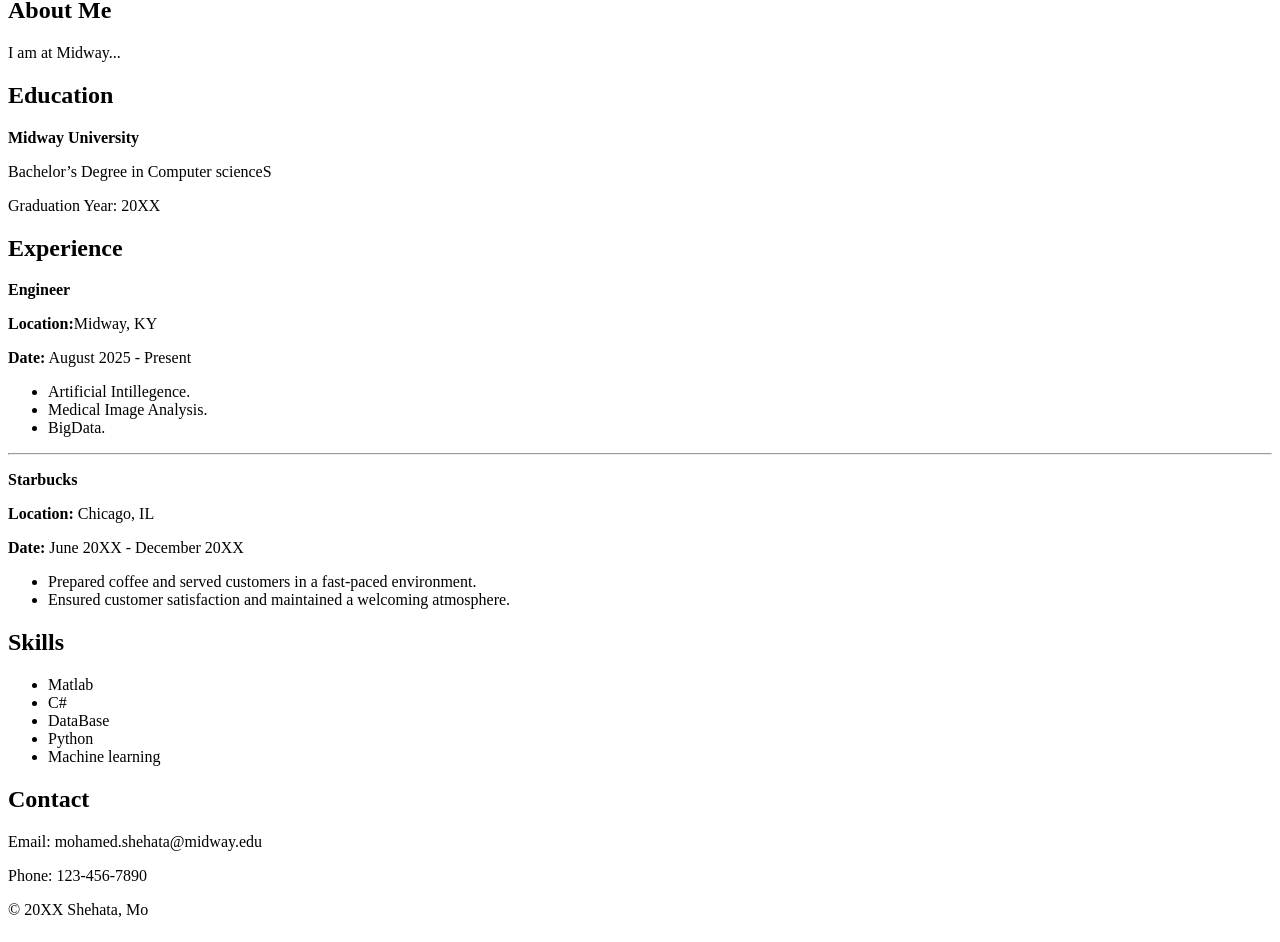
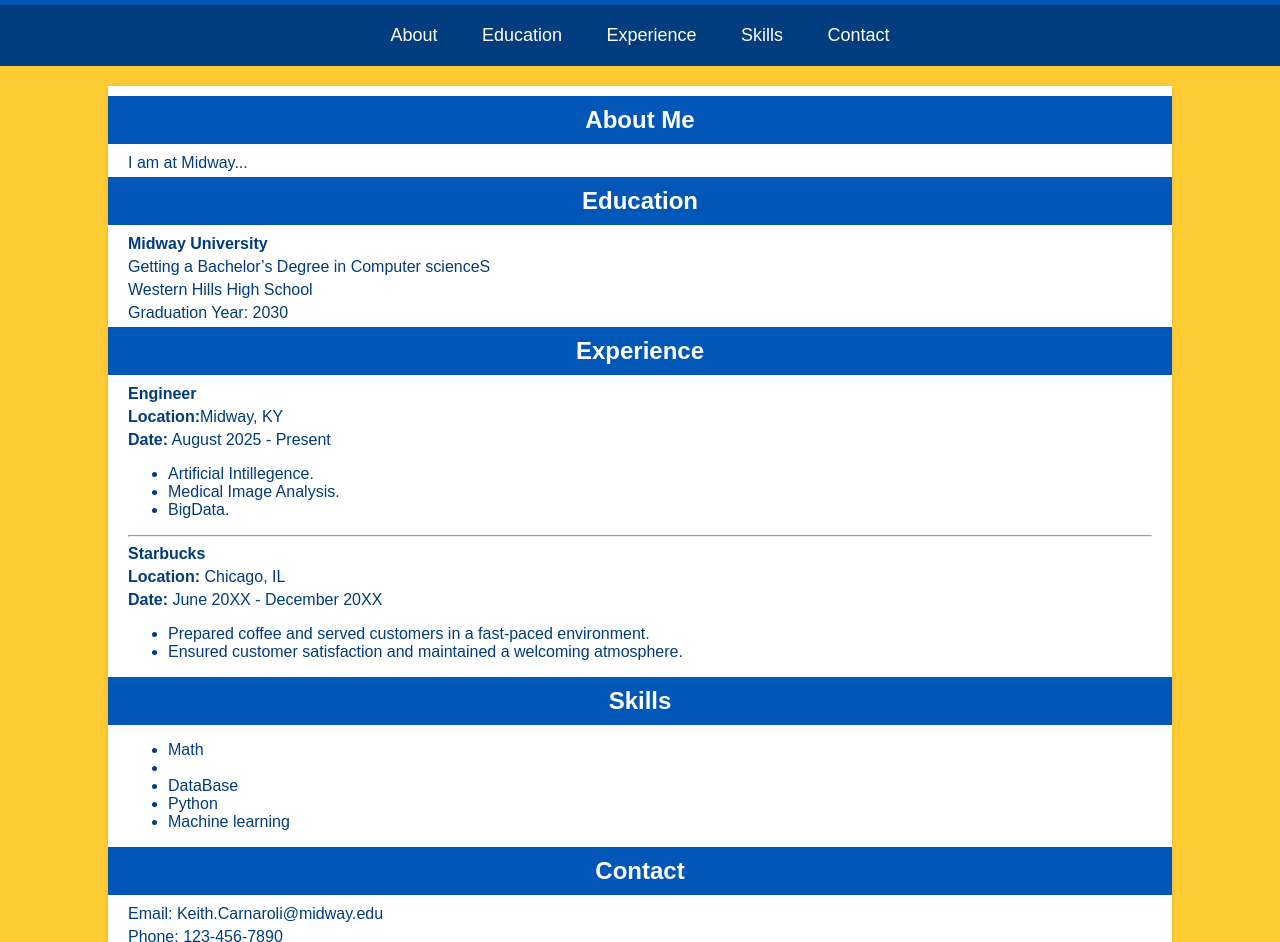
Before and after one commit to Keith-Carnaroli/KeithCarnaroli.github.io, a plain HTML site: page Index.html in a window 1280 px wide. Shown: the part 67-1009 px from the top of the page. Drawn offline with Linux system fonts and the light colour scheme.

Commit message:
Update Index.html

```diff
--- a/Index.html
+++ b/Index.html
@@ -1,12 +1,97 @@
-
 
 <!DOCTYPE html>
 <html lang="en">
 <head>
     <meta charset="UTF-8">
     <meta name="viewport" content="width=device-width, initial-scale=1">
-    <title>Mohamed Shehata - CV</title>
-    <link rel="stylesheet" href="styles.css">
+    <title>Keith Carnaroli - CV</title>
+   	 <style>
+/* Colors inspired by the uploaded logo */
+:root {
+    --primary-blue: #0057b8;
+    --primary-yellow: #ffcc33;
+    --white: #ffffff;
+    --dark-blue: #003c7e;
+}
+
+/* General Styling */
+body {
+    font-family: Arial, sans-serif;
+    margin: 0;
+    padding: 0;
+    background-color: var(--primary-yellow);
+    color: var(--dark-blue);
+}
+
+/* Header */
+.header {
+    background-color: var(--primary-blue);
+    color: var(--white);
+    padding: 20px;
+    text-align: center;
+    font-size: 28px;
+    font-weight: bold;
+}
+
+/* Navigation Bar */
+.navbar {
+    background-color: var(--dark-blue);
+    overflow: hidden;
+    text-align: center;
+    padding: 10px 0;
+}
+
+.navbar a {
+    color: var(--white);
+    text-decoration: none;
+    padding: 10px 20px;
+    display: inline-block;
+    font-size: 18px;
+}
+
+.navbar a:hover {
+    background-color: var(--primary-yellow);
+    color: var(--dark-blue);
+}
+
+/* Main Container */
+.container {
+    width: 80%;
+    margin: auto;
+    background: var(--white);
+    padding: 20px;
+    margin-top: 20px;
+    box-shadow: 0 0 5px rgba(0, 0, 0, 0.1);
+}
+
+/* Section Titles */
+h2 {
+    background-color: var(--primary-blue);
+    color: var(--white);
+    padding: 10px;
+    margin: -20px -20px 10px;
+    text-align: center;
+}
+
+/* Sections */
+.section {
+    padding: 10px 0;
+}
+
+.section p {
+    margin: 5px 0;
+}
+
+/* Footer */
+.footer {
+    text-align: center;
+    background-color: var(--dark-blue);
+    color: var(--white);
+    padding: 10px;
+    margin-top: 20px;
+}
+
+  	 </style>
 </head>
 <body>
 
@@ -18,7 +103,6 @@
         <a href="#experience">Experience</a>
         <a href="#skills">Skills</a>
         <a href="#contact">Contact</a>
-        <a href="https://www.google.com">LinkedIn</a>
     </div>
 
     <div class="container">
@@ -30,8 +114,9 @@
         <div id="education" class="section">
             <h2>Education</h2>
             <p><strong>Midway University</strong></p>
-            <p>Bachelor’s Degree in Computer scienceS</p>
-            <p>Graduation Year: 20XX</p>
+            <p>Getting a Bachelor’s Degree in Computer scienceS</p>
+            <p>Western Hills High School</p>
+	    <p>Graduation Year: 2030</p>
         </div>
 
         <div id="experience" class="section">
@@ -58,8 +143,8 @@
         <div id="skills" class="section">
             <h2>Skills</h2>
             <ul>
-                <li>Matlab</li>
-                <li>C#</li>
+                <li>Math</li>
+                <li></li>
                 <li>DataBase</li>
                 <li>Python</li>
                 <li>Machine learning</li>
@@ -68,13 +153,13 @@
 
         <div id="contact" class="section">
             <h2>Contact</h2>
-            <p>Email: mohamed.shehata@midway.edu</p>
+            <p>Email: Keith.Carnaroli@midway.edu</p>
             <p>Phone: 123-456-7890</p>
         </div>
     </div>
 
     <div class="footer">
-        © 20XX Shehata, Mo
+        © 20XX Carnaroli, Keith
     </div>
 
 </body>
```
